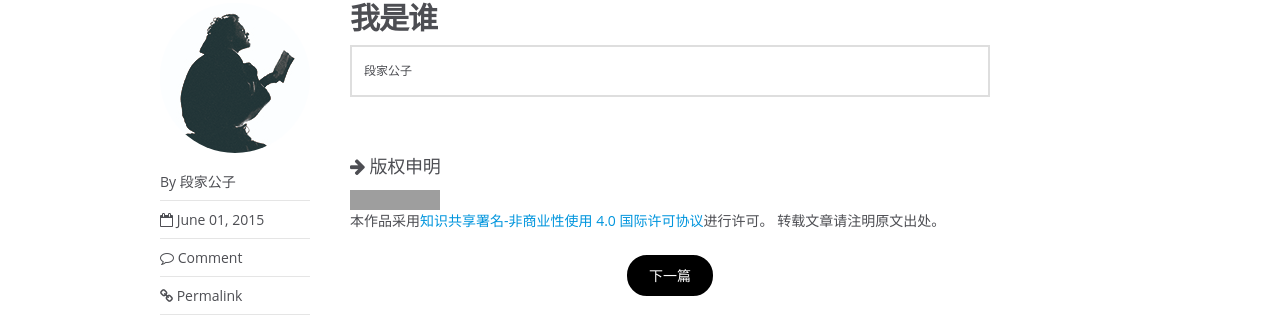
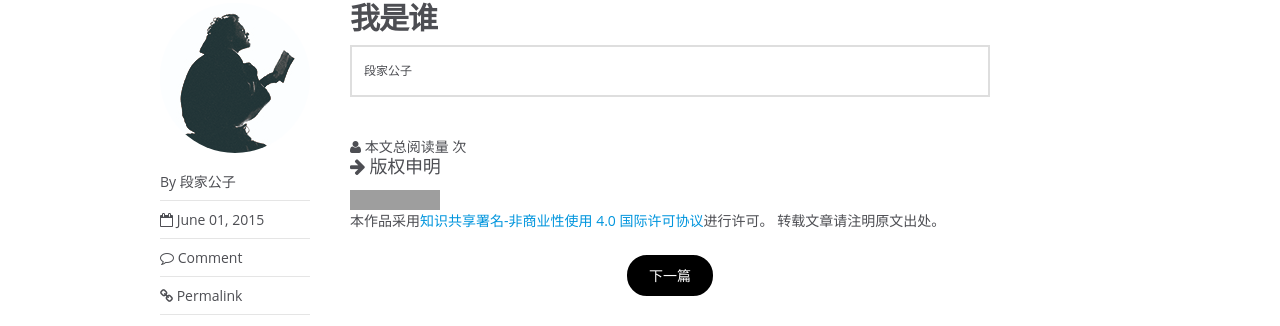
Before and after one commit to 1oscar/1oscar.github.io, a Jekyll site: the page built from _posts/2015-06-01-我的第一篇博客.markdown, in a window 1280 px wide. Shown: the part 514-840 px from the top of the page. Built offline with Jekyll 4.4.1, drawn with Linux system fonts in a browser that asks for light colours; some web fonts are replaced; Markdown is read by kramdown in place of the engine named in the settings; comment, search, counter and statistics services are not loaded; grey boxes are pictures that could not be loaded.

Commit message:
test access times

```diff
--- a/_includes/post_copyright.html
+++ b/_includes/post_copyright.html
@@ -1,5 +1,11 @@
 <div>
 <br>
+<script async src="https://dn-lbstatics.qbox.me/busuanzi/2.3/busuanzi.pure.mini.js">
+</script>
+<i class="fa fa-user"></i>
+本文总阅读量<span id="busuanzi_value_page_pv">
+</span>次
+
 <br>
 <h4>
 <i class="fa fa-arrow-right"></i>
```
